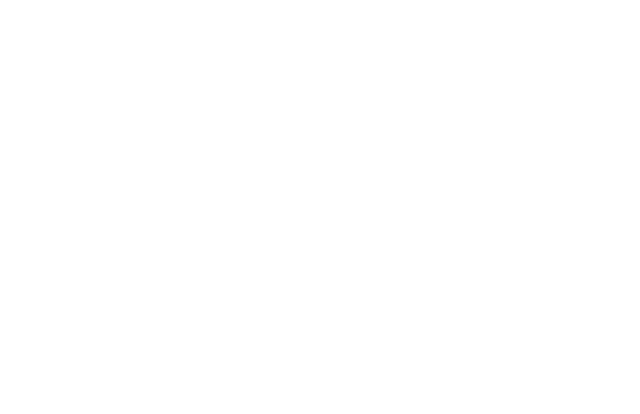
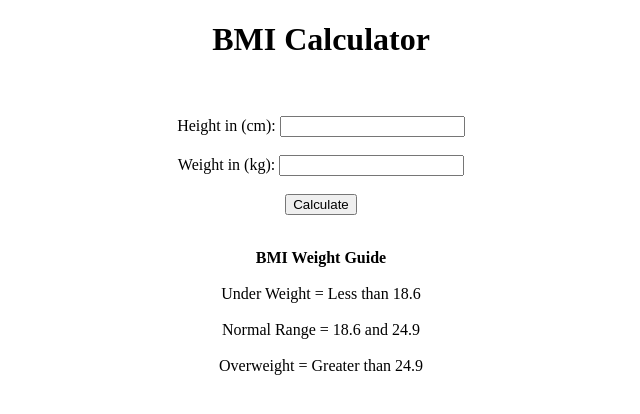
Before and after one commit to Praveen-Kumar-KS/BMICalculator, a plain HTML site: page index.html in a window 1280 px wide. Shown: the whole page, without its empty margins (319-959 px from the left). Drawn offline with Linux system fonts and the light colour scheme.

Commit message:
Update index.html

```diff
--- a/index.html
+++ b/index.html
@@ -1,13 +1,18 @@
 <!DOCTYPE html>
-<html lang="en">
+<html>
 <head>
-    <meta charset="UTF-8">
-    <meta name="viewport" content="width=device-width, initial-scale=1.0">
-    <meta http-equiv="X-UA-Compatible" content="ie=edge">
-    <link rel="stylesheet" href="style.css">
-    <title>BMI Calculator</title>
+<title>BMI CALCULATOR</title>
+<link rel="stylesheet" href="style.css">
+<script src="script.js"></script>
 </head>
 <body>
+<center><div>
+<h1>BMI Calculator</h1><br><br>
+<label>Height in (cm):</label>  <input type="text" id="height"><br><br>
+<label>Weight in (kg):</label>  <input type="text" id="weight"><br><br>
+<button class="btn" onClick="BMI()">Calculate</button><br><br>
+<p id="result"></p>
+<p><b>BMI Weight Guide</b><br><br>Under Weight = Less than 18.6<br><br>Normal Range = 18.6 and 24.9<br><br>Overweight = Greater than 24.9</p>
+</div></center>
 </body>
-<script src="script.js"></script>
 </html>
```
